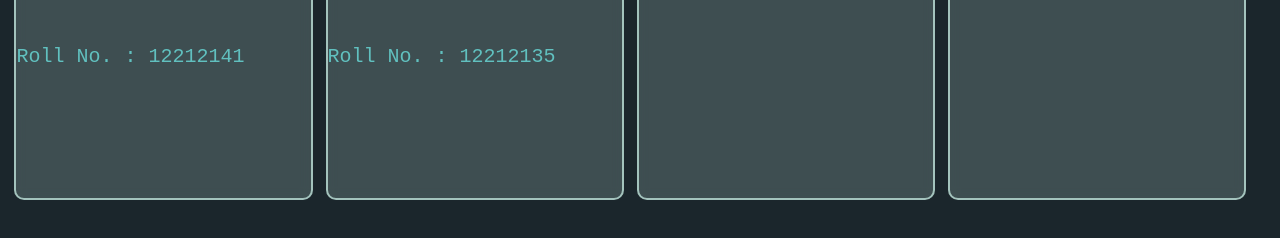
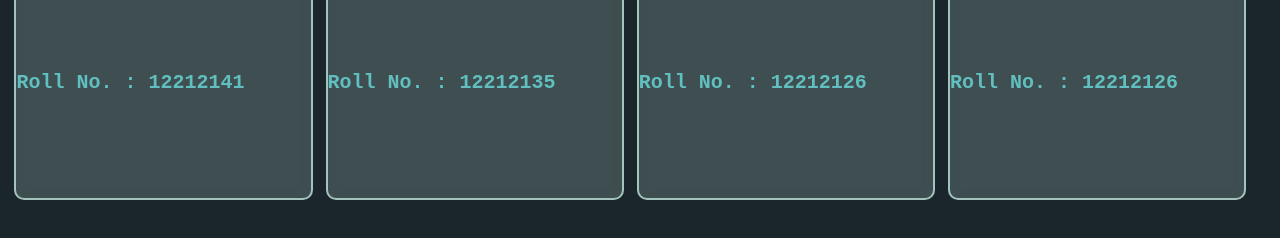
Before and after one commit to BlackBuck/StudentHelp, a website: page index.html in a window 1280 px wide. Shown: the part 502-740 px from the top of the page. Drawn offline with Linux system fonts and the light colour scheme.

Commit message:
Update index.html

```diff
--- a/index.html
+++ b/index.html
@@ -116,7 +116,7 @@
             <div class="detail">
                <h2><b>Anil Bishnoi</b></h2>
                    <br>
-                   Roll No. : 12212141
+                <h4> Roll No. : 12212141</h4>
             </div>
         </div>
         <div class="card">
@@ -126,7 +126,7 @@
             <div class="detail">
                 <h2><b>Sanidhya Saxena</b></h2>
                     <br>
-                    Roll No. : 12212135
+                <h4>Roll No. : 12212135</h4>
             </div>
         </div>
         <div class="card">
@@ -134,7 +134,8 @@
                 <img src="shiksha.jpeg" alt="">
             </div>
             <div class="detail">
-                <h2><b>Shiksha</b></h2>
+                <h2><b>Shiksha</b></h2> <br>
+               <h4> Roll No. : 12212126</h4>
             </div>
         </div>
         <div class="card">
@@ -143,6 +144,8 @@
             </div>
             <div class="detail">
                 <h2><b>Komal Yadav</b></h2>
+                <br>
+                <h4>Roll No. : 12212126</h4>
             </div>
         </div>
     </div>
```
